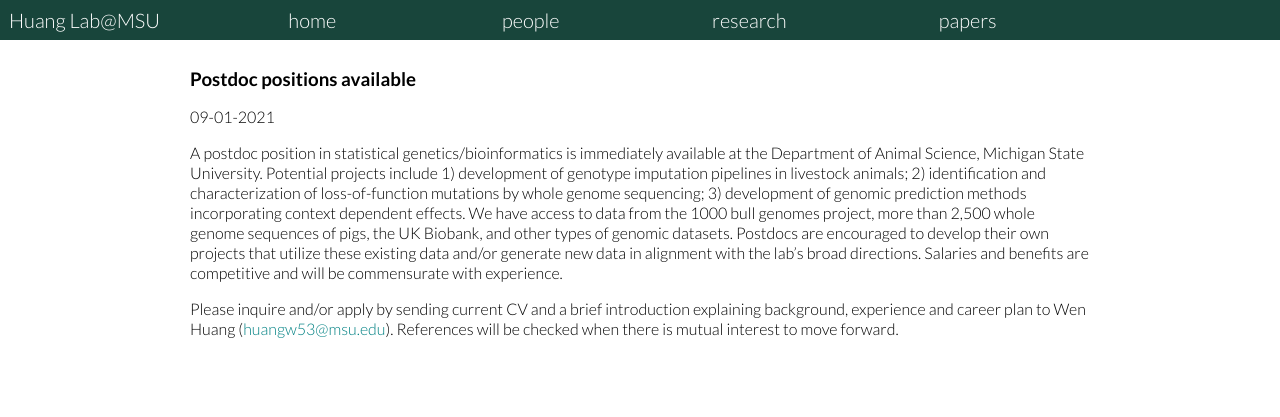
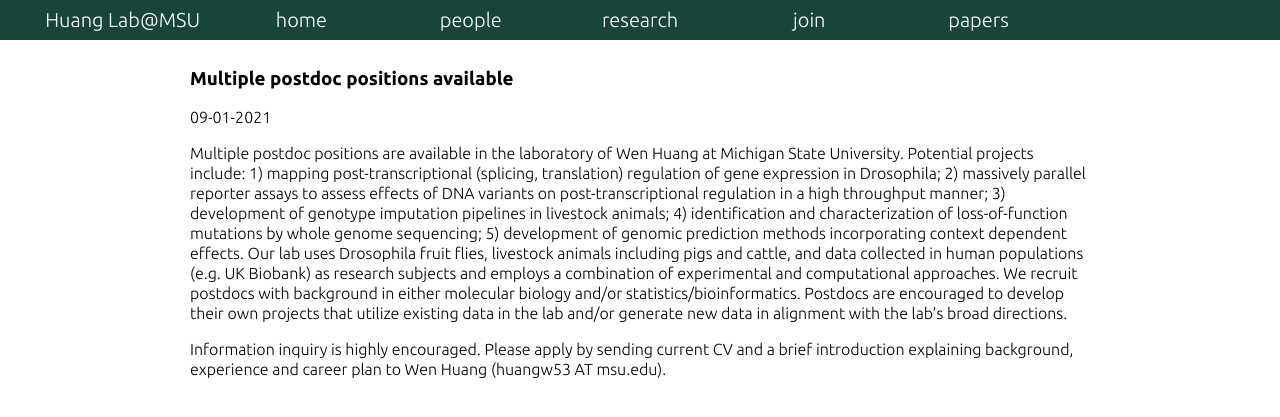
Before and after one commit to qgg-lab/qgg-lab.github.io, a Jekyll site: the page built from news/_posts/2021-09-01-postdoc.md, in a window 1280 px wide. Shown: the top 417 px of the page. Built offline with Jekyll 4.4.1, drawn with Linux system fonts in a browser that asks for light colours; some web fonts are replaced.

Commit message:
postdoc positions

```diff
--- a/_includes/navbar.html
+++ b/_includes/navbar.html
@@ -18,13 +18,11 @@
   <li><a href="{{ site.baseurl }}/research.html">research</a></li>
   {% endif %}
 
-  <!--
-  {% if page.active == "teaching" %}
-  <li><a class="active" href="{{ site.baseurl }}/teaching.html">teaching</a></li>
+  {% if page.active == "join" %}
+  <li><a class="active" href="{{ site.baseurl }}/join.html">join</a></li>
   {% else %}
-  <li><a href="{{ site.baseurl }}/teaching.html">teaching</a></li>
+  <li><a href="{{ site.baseurl }}/join.html">join</a></li>
   {% endif %}
-  -->
 
   {% if page.active == "publications" %}
   <li><a class="active" href="{{ site.baseurl }}/publications.html">papers</a></li>
@@ -35,6 +33,9 @@
 </ul>
 
 <ul id="corner" class="logo">
+  <!---
+  <li><a href="{{ site.baseurl }}/index.html"><img src="files/logo_transparent.png" style="height: 16px;"> Huang Lab@MSU</a></li>
+  --->
   <li><a href="{{ site.baseurl }}/index.html">Huang Lab@MSU</a></li>
 </ul>
 
--- a/css/minimal.css
+++ b/css/minimal.css
@@ -1,3 +1,4 @@
+@import url(https://fonts.googleapis.com/css?family=Ubuntu:300italic,700italic,300,700);
 @import url(https://fonts.googleapis.com/css?family=Lato:300italic,700italic,300,700);
 @import url(https://fonts.googleapis.com/css?family=Short+Stack);
 
@@ -6,7 +7,7 @@ html {
 }
 
 body {
-  font: 16px Lato, Lato, "Lucida Grande", "Helvetica Neue", Helvetica, Arial, sans-serif;
+  font: 16px Ubuntu, Lato, "Lucida Grande", "Helvetica Neue", Helvetica, Arial, sans-serif;
   color: black;
   font-weight: 300;
   line-height: 20px;
@@ -28,7 +29,7 @@ a:hover {
 
 ul.logo {
   position: fixed;
-  width: 160px;
+  width: 200px;
   font-size: 20px;
   background-color: #18453b;
   color: #fff;
@@ -93,7 +94,7 @@ ul.nav {
 
 ul.nav li {
   display: inline-block;
-  width: calc((100% - 160px)/4.1);
+  width: calc((100% - 200px)/5.1);
 }
 
 ul.nav li a {
--- a/news/_posts/2021-09-01-postdoc.md
+++ b/news/_posts/2021-09-01-postdoc.md
@@ -1,12 +1,12 @@
 ---
-title: New postdoc position available
+title: Multiple postdoc positions available
 layout: pages
 ---
 
-### Postdoc positions available
+### Multiple postdoc positions available
 
 {{ page.date | date: "%m-%d-%Y" }}
 
-A postdoc position in statistical genetics/bioinformatics is immediately available at the Department of Animal Science, Michigan State University. Potential projects include 1) development of genotype imputation pipelines in livestock animals; 2) identification and characterization of loss-of-function mutations by whole genome sequencing; 3) development of genomic prediction methods incorporating context dependent effects. We have access to data from the 1000 bull genomes project, more than 2,500 whole genome sequences of pigs, the UK Biobank, and other types of genomic datasets. Postdocs are encouraged to develop their own projects that utilize these existing data and/or generate new data in alignment with the lab's broad directions. Salaries and benefits are competitive and will be commensurate with experience.
+Multiple postdoc positions are available in the laboratory of Wen Huang at Michigan State University. Potential projects include: 1) mapping post-transcriptional (splicing, translation) regulation of gene expression in Drosophila; 2) massively parallel reporter assays to assess effects of DNA variants on post-transcriptional regulation in a high throughput manner; 3) development of genotype imputation pipelines in livestock animals; 4) identification and characterization of loss-of-function mutations by whole genome sequencing; 5) development of genomic prediction methods incorporating context dependent effects. Our lab uses Drosophila fruit flies, livestock animals including pigs and cattle, and data collected in human populations (e.g. UK Biobank) as research subjects and employs a combination of experimental and computational approaches. We recruit postdocs with background in either molecular biology and/or statistics/bioinformatics. Postdocs are encouraged to develop their own projects that utilize existing data in the lab and/or generate new data in alignment with the lab's broad directions.
 
-Please inquire and/or apply by sending current CV and a brief introduction explaining background, experience and career plan to Wen Huang ([huangw53@msu.edu](mailto:huangw53@msu.edu)). References will be checked when there is mutual interest to move forward.
+Information inquiry is highly encouraged. Please apply by sending current CV and a brief introduction explaining background, experience and career plan to Wen Huang (huangw53 AT msu.edu).
```
Also changed, not shown: _pages/index.md (+9 -2 lines), _pages/join.md (added, +32 -0 lines), _pages/people.md (+2 -1 lines), files/logo.png (added), files/logo_transparent.png (added).
